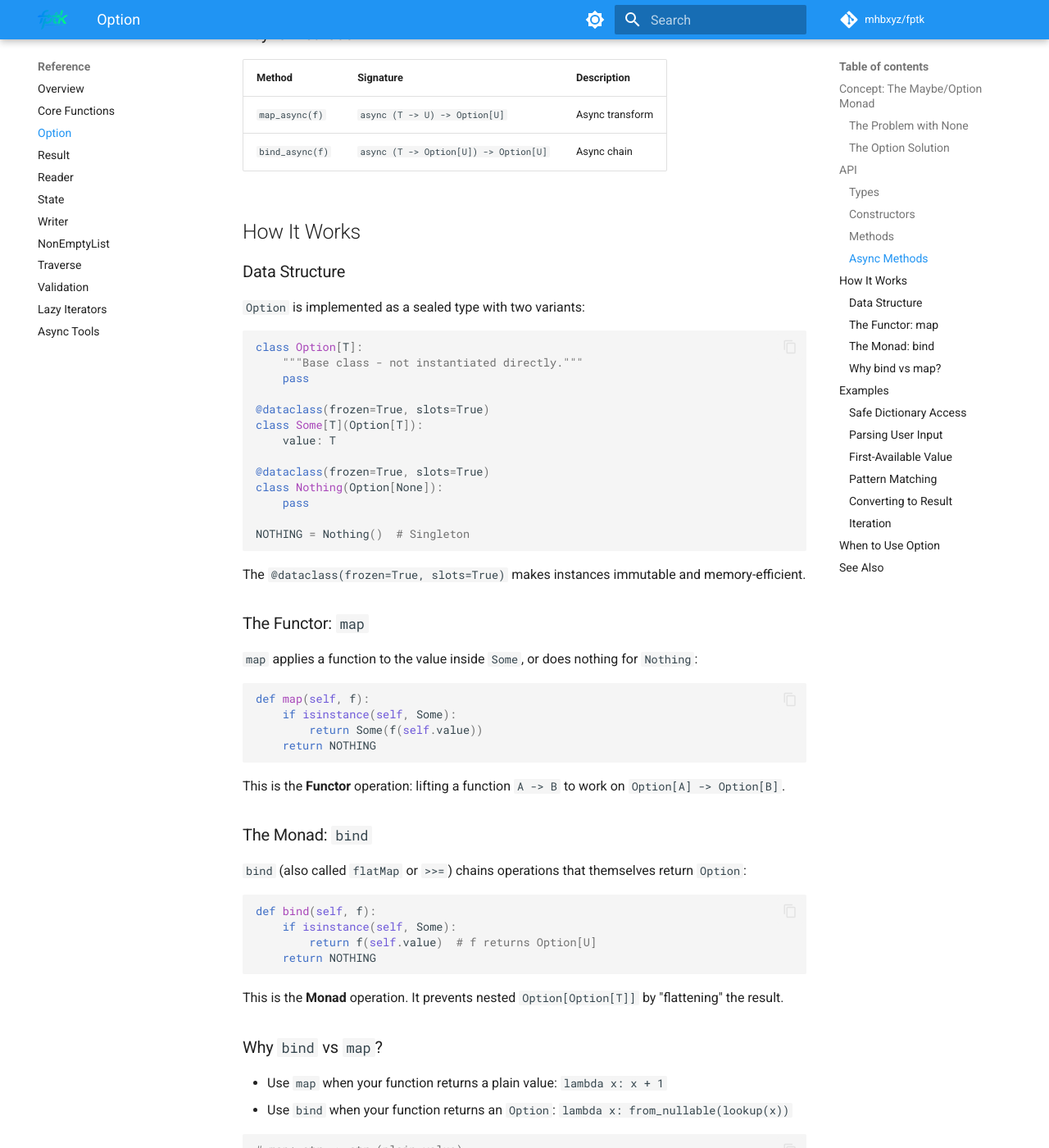
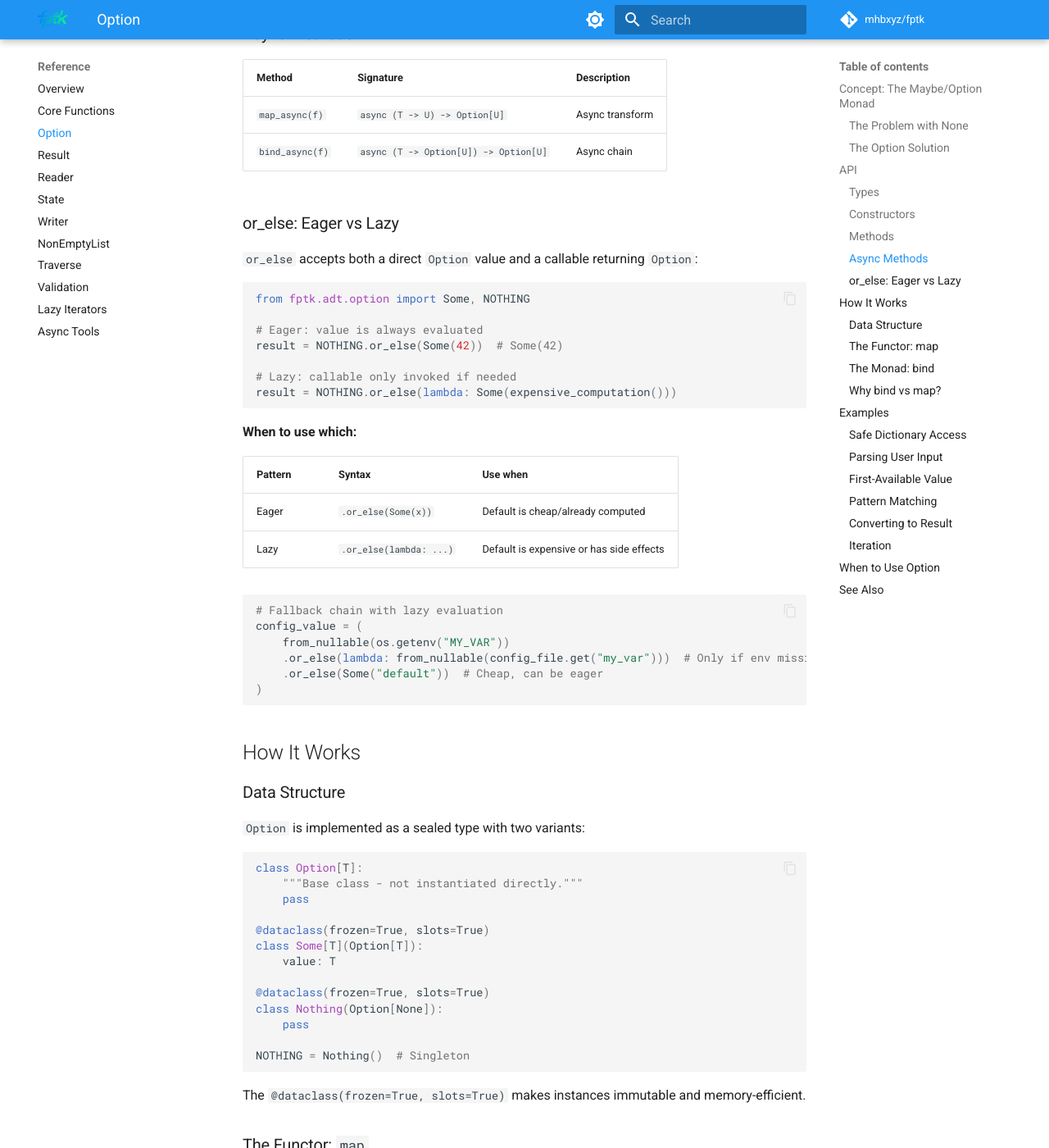
Before and after one commit to mhbxyz/fptk, an MkDocs documentation site: the page built from docs/reference/option.md, in a window 1280 px wide and 1400 px high, scrolled down 2621 px. Shown: the whole window at 82% size. Built offline with MkDocs 1.6.1 and Material for MkDocs 9.7.7, drawn with Linux system fonts in a browser that asks for light colours; comment, search, counter and statistics services are not loaded.

Commit message:
docs: document or_else() eager vs lazy evaluation
Added section explaining that or_else accepts both:
- Direct Option value (eager, always evaluated)
- Callable returning Option (lazy, only if needed)

Includes table and example showing when to use each pattern.

Closes #23

````diff
--- a/docs/reference/option.md
+++ b/docs/reference/option.md
@@ -91,6 +91,36 @@ from_nullable(some_value)  # Some(x) if x is not None, else NOTHING
 |--------|-----------|-------------|
 | `map_async(f)` | `async (T -> U) -> Option[U]` | Async transform |
 | `bind_async(f)` | `async (T -> Option[U]) -> Option[U]` | Async chain |
+
+### or_else: Eager vs Lazy
+
+`or_else` accepts both a direct `Option` value and a callable returning `Option`:
+
+```python
+from fptk.adt.option import Some, NOTHING
+
+# Eager: value is always evaluated
+result = NOTHING.or_else(Some(42))  # Some(42)
+
+# Lazy: callable only invoked if needed
+result = NOTHING.or_else(lambda: Some(expensive_computation()))
+```
+
+**When to use which:**
+
+| Pattern | Syntax | Use when |
+|---------|--------|----------|
+| Eager | `.or_else(Some(x))` | Default is cheap/already computed |
+| Lazy | `.or_else(lambda: ...)` | Default is expensive or has side effects |
+
+```python
+# Fallback chain with lazy evaluation
+config_value = (
+    from_nullable(os.getenv("MY_VAR"))
+    .or_else(lambda: from_nullable(config_file.get("my_var")))  # Only if env missing
+    .or_else(Some("default"))  # Cheap, can be eager
+)
+```
 
 ## How It Works
 
````
